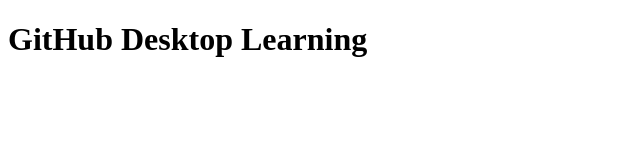
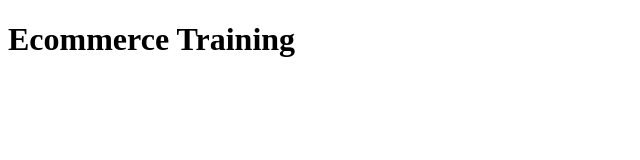
Before and after one commit to Stylezaa/WebsiteDemo, a plain HTML site: page index.html in a window 1280 px wide. Shown: the whole page, without its empty margins (0-640 px from the left). Drawn offline with Linux system fonts and the light colour scheme.

Commit message:
Change index page

```diff
--- a/index.html
+++ b/index.html
@@ -4,9 +4,9 @@
     <meta charset="UTF-8">
     <meta http-equiv="X-UA-Compatible" content="IE=edge">
     <meta name="viewport" content="width=device-width, initial-scale=1.0">
-    <title>GitHub Desktop</title>
+    <title>Ecommerce</title>
 </head>
 <body>
-    <h1>GitHub Desktop Learning</h1>
+    <h1>Ecommerce Training</h1>
 </body>
 </html>
```
